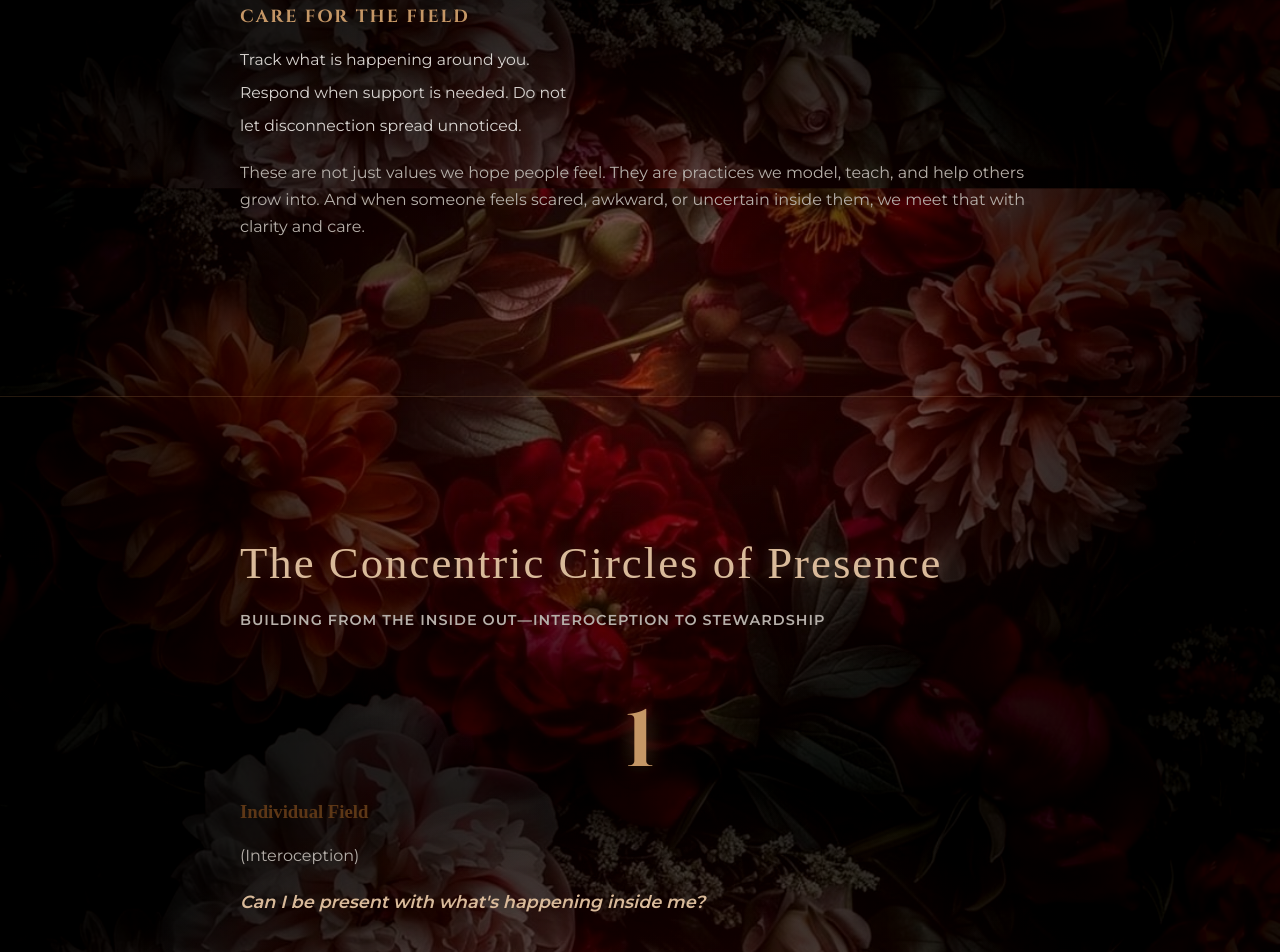
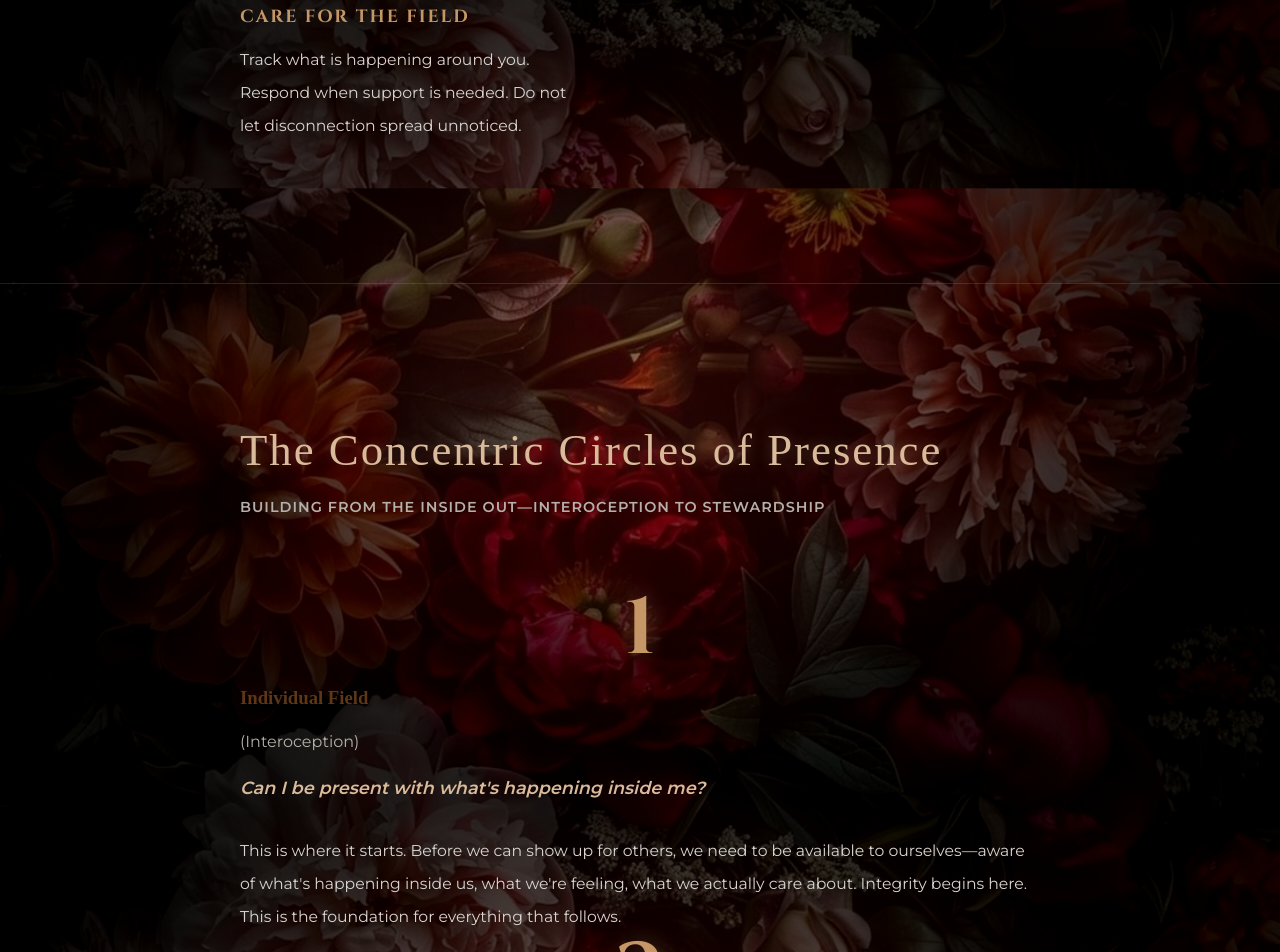
Before and after one commit to alimarie89/REVEL, a React (Vite) app in the folder frontend/: page /team-vision in a window 1280 px wide. Shown: the part 3225-4177 px from the top of the page. Built offline with nearby package versions, Linux system fonts and the light colour scheme.

Commit message:
Remove: Delete foundation closing paragraph

```diff
--- a/frontend/src/pages/TeamVision.jsx
+++ b/frontend/src/pages/TeamVision.jsx
@@ -95,10 +95,6 @@
 Do not let disconnection spread unnoticed.</p>
             </div>
           </div>
-
-          <p className="foundation-closing">
-            These are not just values we hope people feel. They are practices we model, teach, and help others grow into. And when someone feels scared, awkward, or uncertain inside them, we meet that with clarity and care.
-          </p>
         </div>
       </section>
 
```
